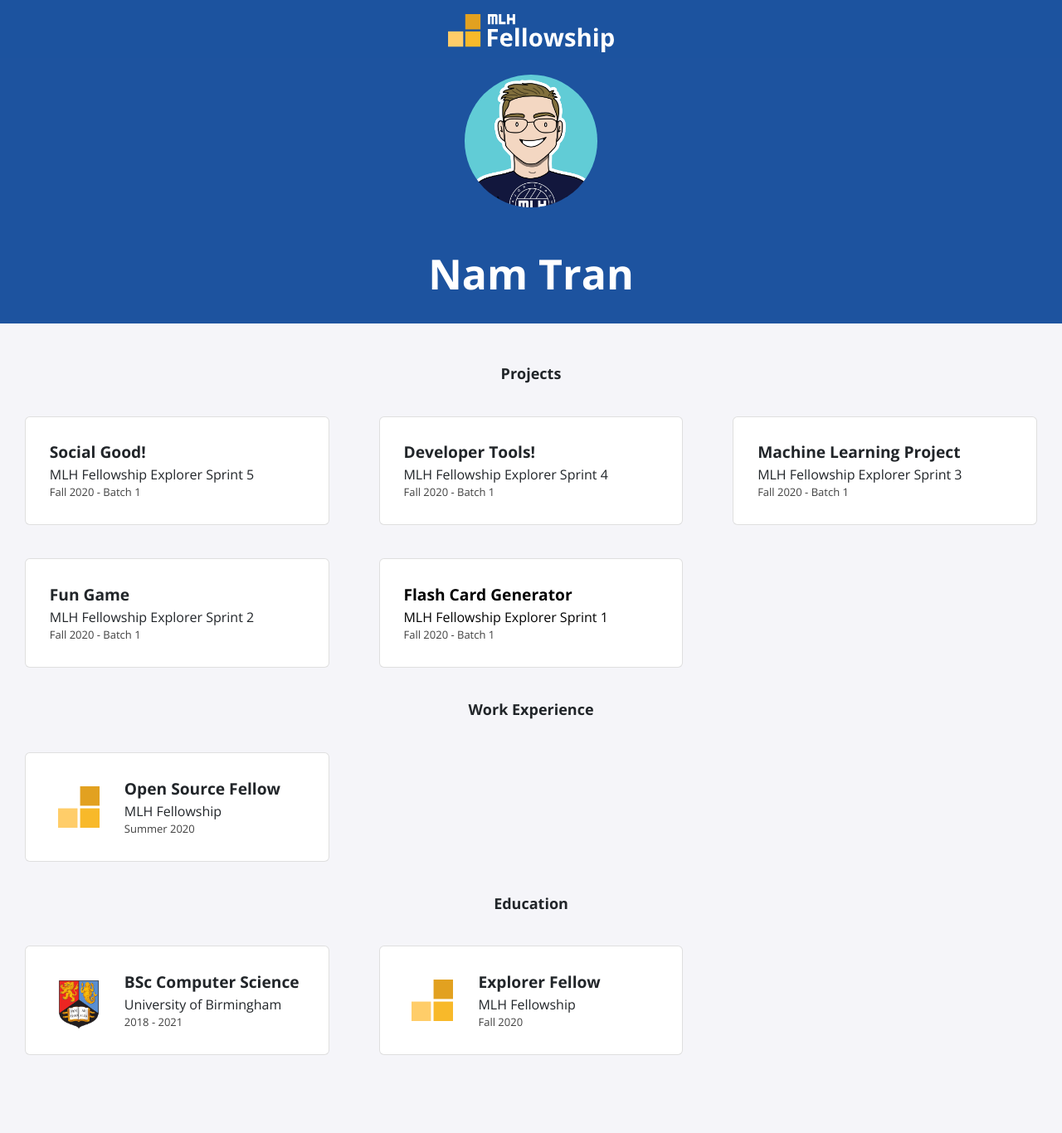
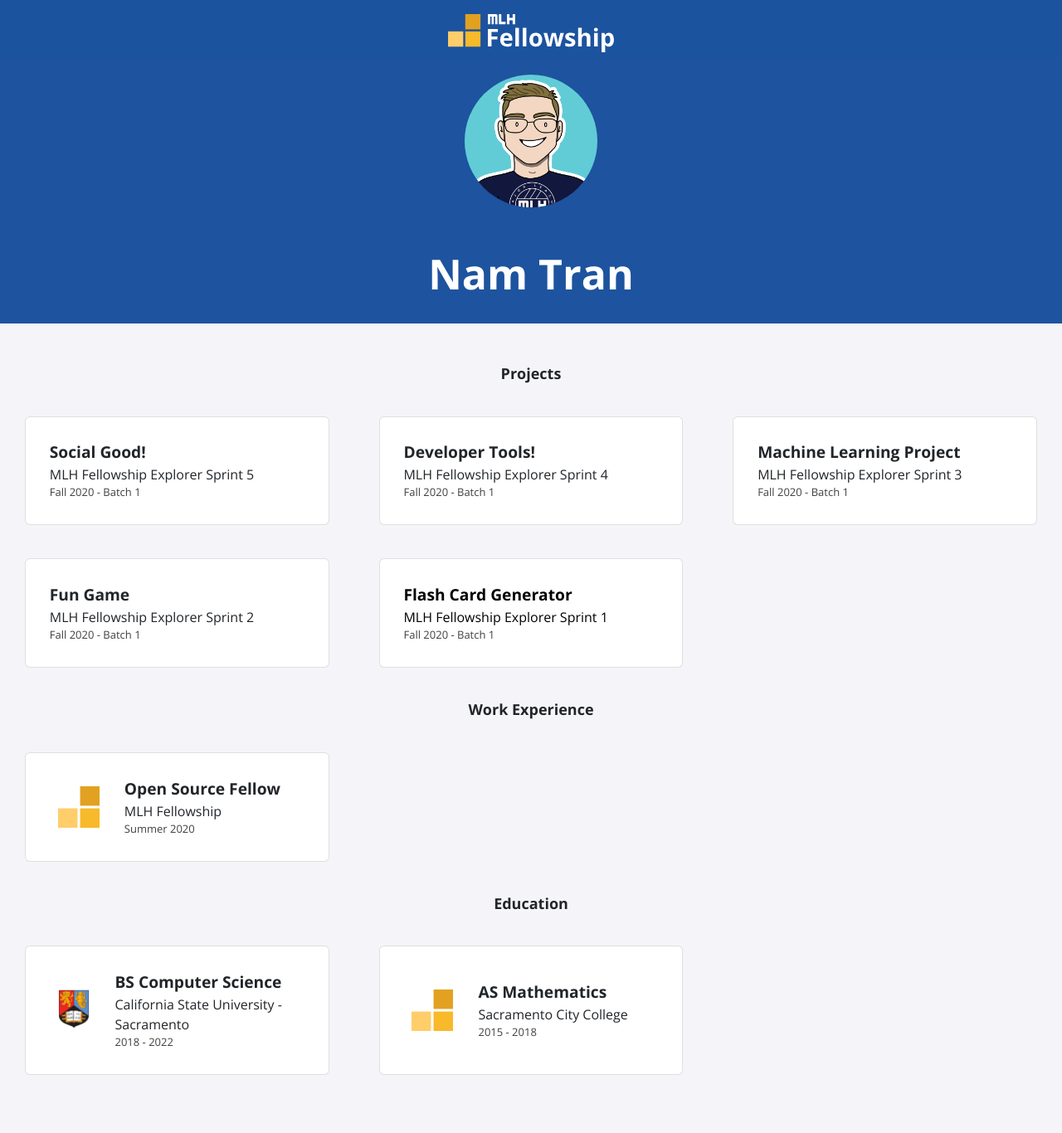
Before and after one commit to trankhainam97/trankhainam97.github.io, a Jekyll site: the page built from index.html, in a window 1280 px wide. Shown: the whole page at 83% size. Built offline with Jekyll 4.4.1, drawn with Linux system fonts in a browser that asks for light colours; nearby versions of some CDN libraries; before the commit the page ends 1342 px from its top, so only the background shows below that.

Commit message:
Update education.yml

```diff
--- a/_data/education.yml
+++ b/_data/education.yml
@@ -1,9 +1,9 @@
-- course: BSc Computer Science
-  institute: University of Birmingham
-  dates: 2018 - 2021
+- course: BS Computer Science
+  institute: California State University - Sacramento
+  dates: 2018 - 2022
   logo: uob.png
 
-- course: Explorer Fellow
-  institute: MLH Fellowship
-  dates: Fall 2020
+- course: AS Mathematics
+  institute: Sacramento City College
+  dates: 2015 - 2018
   logo: fellowship.svg
```
